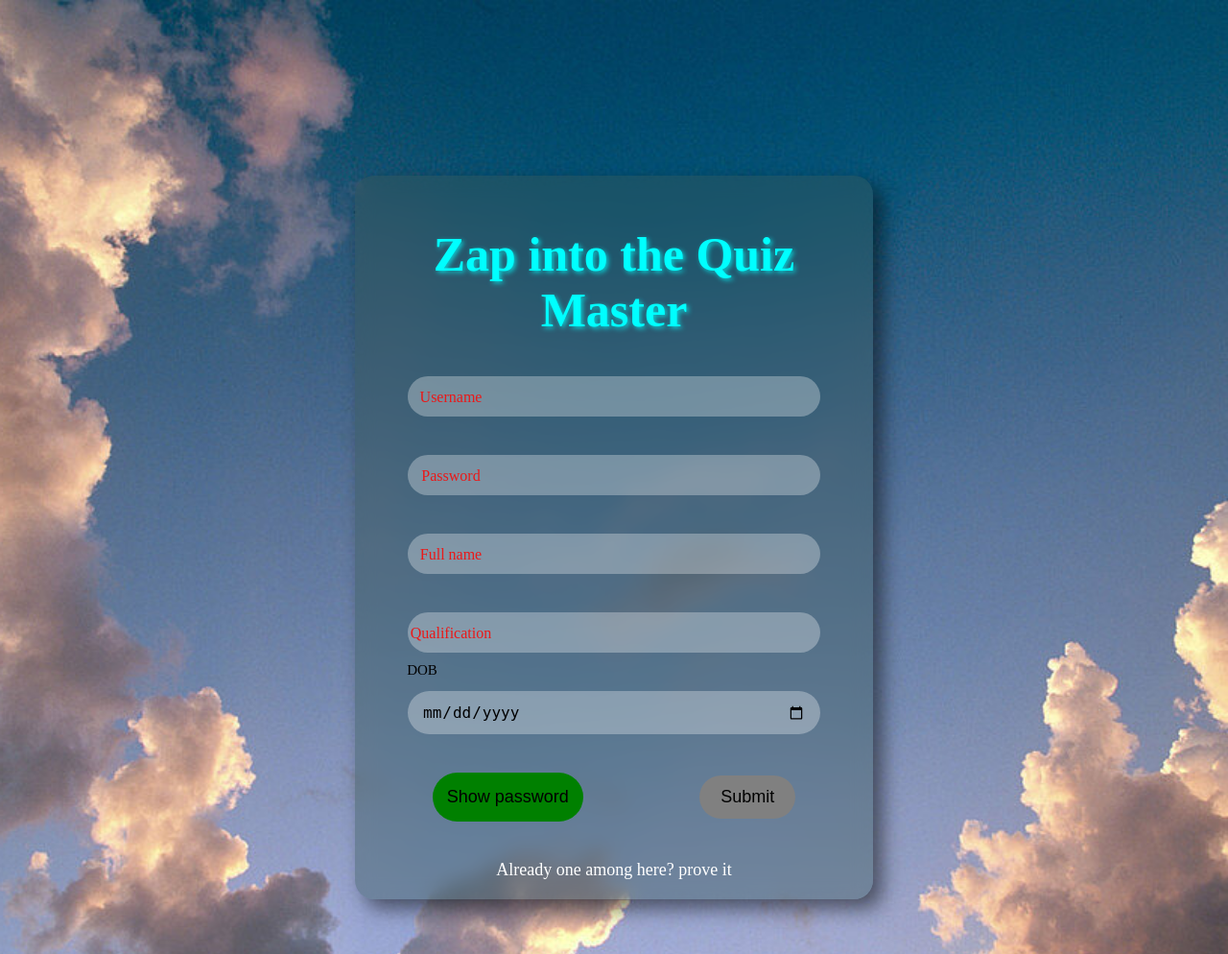
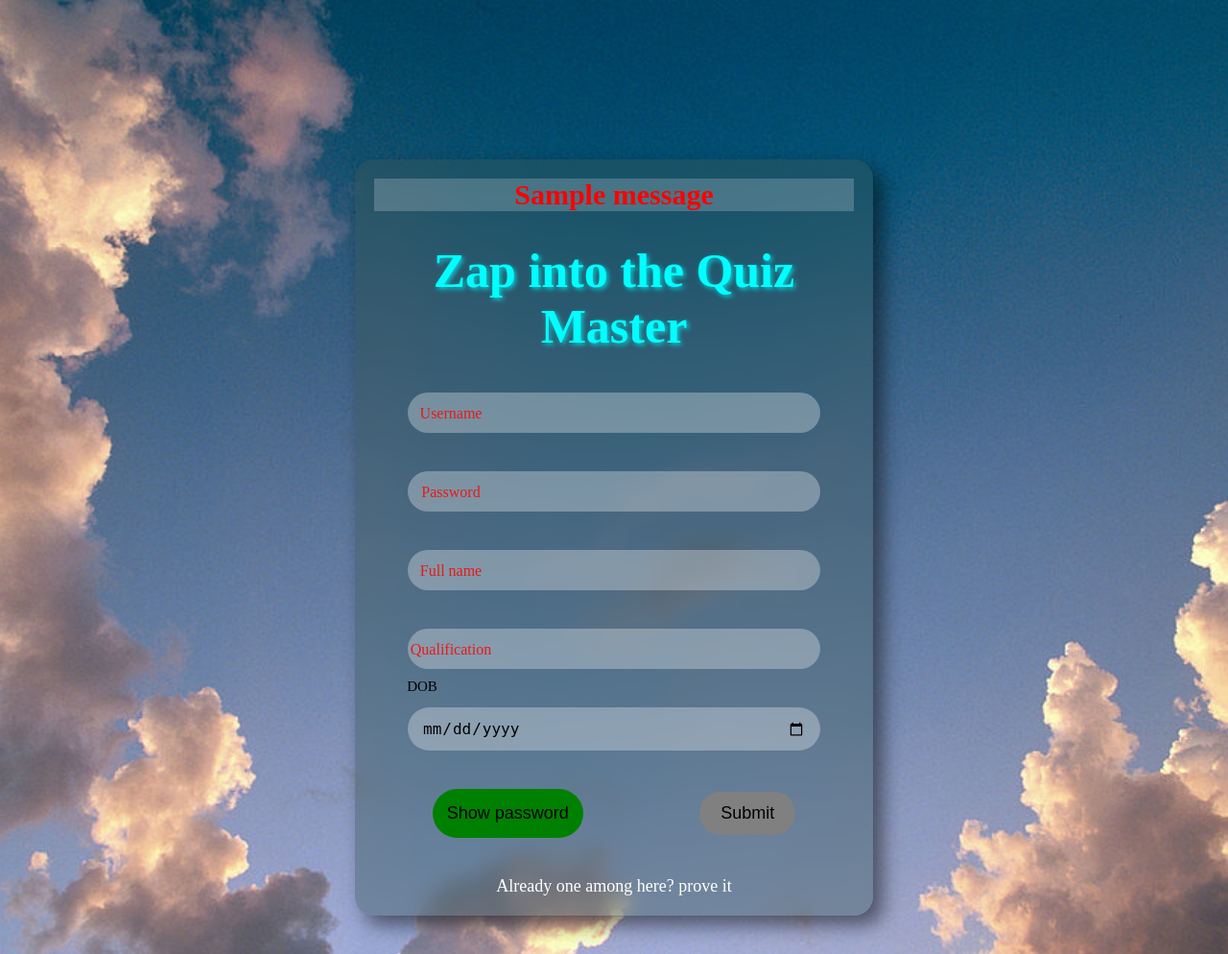
Before and after one commit to 22f3002631/Quiz-Master-V1, a Flask app: page /register in a window 1280 px wide. Shown: the top 994 px of the page at 96% size. Run offline with Flask 3, Linux system fonts and the light colour scheme; tables that the repository leaves empty hold one stand-in row (values such as "Sample post"); one stand-in notice (Sample message) is shown.

Commit message:
Flash messages for error created

```diff
--- a/templates/register.html
+++ b/templates/register.html
@@ -62,6 +62,12 @@
             display: flex;
             justify-content: center;
         }
+        .cat{
+            color: red;
+            background-color: rgba(255,255,255,0.2);
+            font-size: 30px;
+            font-weight: bold;
+        }
     </style>
     <script>
         function validatepwd(){
@@ -103,6 +109,13 @@
     <body>
         <main>
             <div class="container">
+                    {% with msgs = get_flashed_messages(with_categories=True) %}
+                    {% if msgs %}
+                        {% for cat, msg in msgs %}
+                            <div class="cat">{{ msg }}</div>
+                        {% endfor %}
+                    {% endif %}
+                {% endwith %}
                 <form action="{{url_for('register')}}" method="POST">
                 <h1>Zap into the Quiz Master</h1>
                 <div class="input-cont">
```
Also changed, not shown: templates/login.html (+13 -0 lines).
